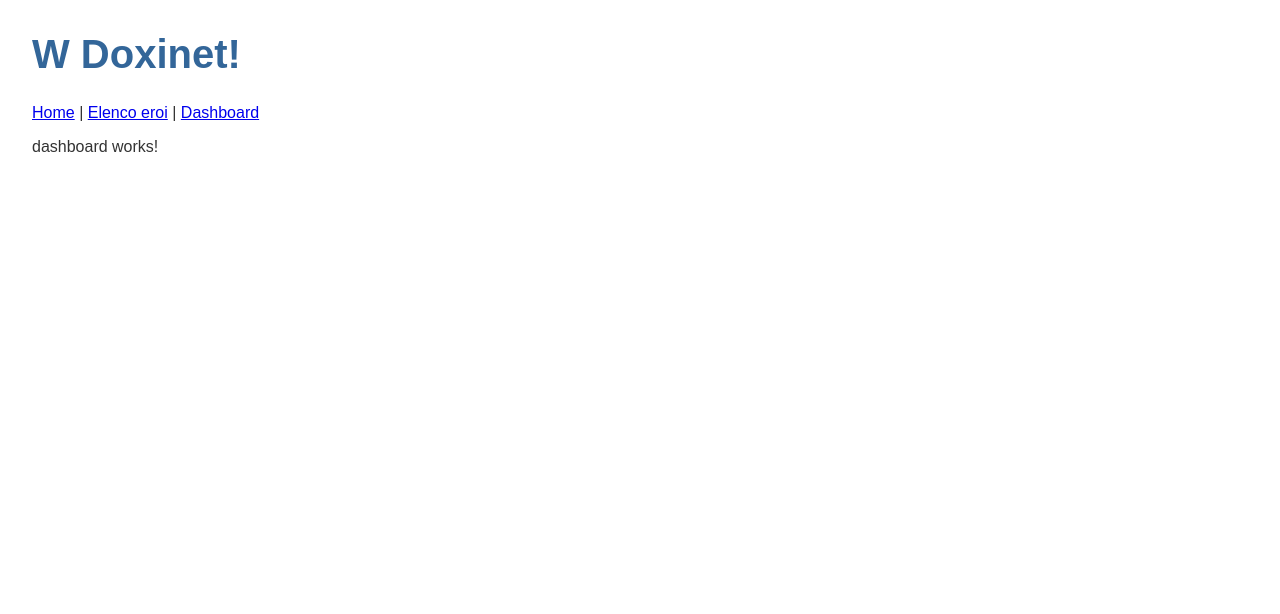
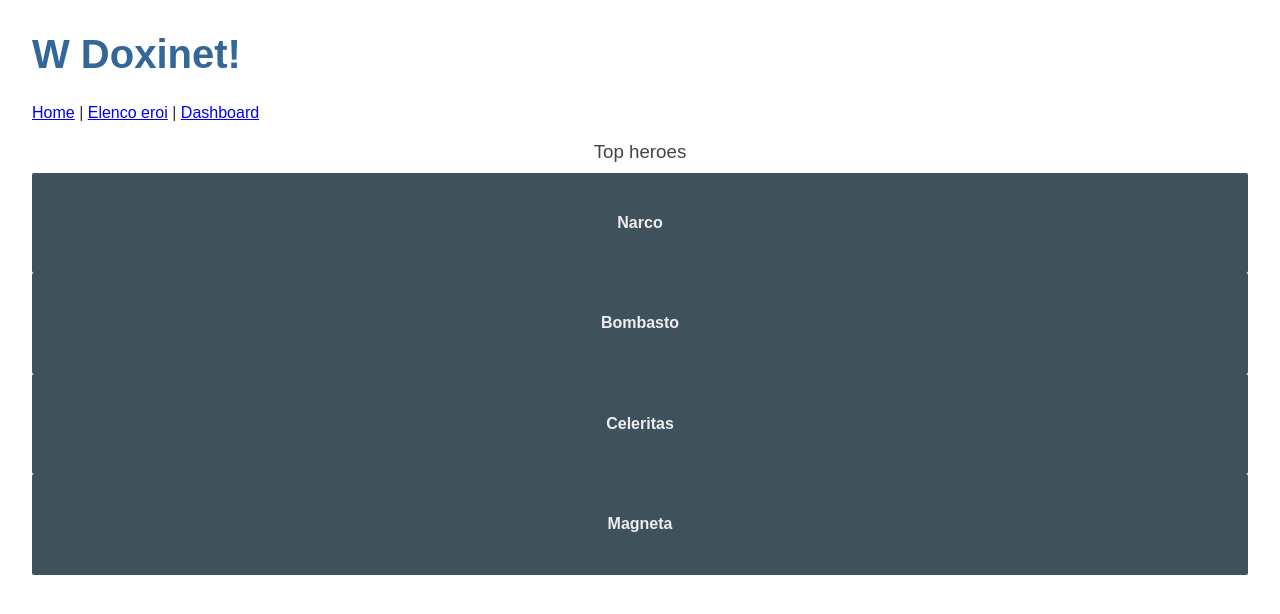
Before and after one commit to andrea-colleoni/doxinet-ng, an Angular app in the folder doxi-ng/: page /dashboard in a window 1280 px wide. Shown: the top 614 px of the page. Built offline with nearby package versions, Linux system fonts and the light colour scheme.

Commit message:
routing (3)

```diff
--- a/doxi-ng/src/app/app-routing.module.ts
+++ b/doxi-ng/src/app/app-routing.module.ts
@@ -3,10 +3,13 @@ import { RouterModule, Routes } from '@angular/router';
 import { CommonModule } from '@angular/common';
 import { HeroesComponent } from './heroes/heroes.component';
 import { DashboardComponent } from './dashboard/dashboard.component';
+import { HeroDetailComponent } from './hero-detail/hero-detail.component';
 
 const routes: Routes = [
+  { path: '', redirectTo: '/dashboard', pathMatch: 'full'},
   { path: 'heroes', component: HeroesComponent },
   { path: 'dashboard', component: DashboardComponent },
+  { path: 'detail/:id', component: HeroDetailComponent },
 ];
 
 @NgModule({
--- a/doxi-ng/src/app/dashboard/dashboard.component.css
+++ b/doxi-ng/src/app/dashboard/dashboard.component.css
@@ -0,0 +1,63 @@
+/* DashboardComponent's private CSS styles */
+[class*='col-'] {
+  float: left;
+  padding-right: 20px;
+  padding-bottom: 20px;
+}
+[class*='col-']:last-of-type {
+  padding-right: 0;
+}
+a {
+  text-decoration: none;
+}
+*, *:after, *:before {
+  -webkit-box-sizing: border-box;
+  -moz-box-sizing: border-box;
+  box-sizing: border-box;
+}
+h3 {
+  text-align: center;
+  margin-bottom: 0;
+}
+h4 {
+  position: relative;
+}
+.grid {
+  margin: 0;
+}
+.col-1-4 {
+  width: 25%;
+}
+.module {
+  padding: 20px;
+  text-align: center;
+  color: #eee;
+  max-height: 120px;
+  min-width: 120px;
+  background-color: #3f525c;
+  border-radius: 2px;
+}
+.module:hover {
+  background-color: #eee;
+  cursor: pointer;
+  color: #607d8b;
+}
+.grid-pad {
+  padding: 10px 0;
+}
+.grid-pad > [class*='col-']:last-of-type {
+  padding-right: 20px;
+}
+@media (max-width: 600px) {
+  .module {
+    font-size: 10px;
+    max-height: 75px; }
+}
+@media (max-width: 1024px) {
+  .grid {
+    margin: 0;
+  }
+  .module {
+    min-width: 60px;
+  }
+}
--- a/doxi-ng/src/app/dashboard/dashboard.component.html
+++ b/doxi-ng/src/app/dashboard/dashboard.component.html
@@ -1 +1,8 @@
-<p>dashboard works!</p>
+<h3>Top heroes</h3>
+<div class="grid grid-pad">
+  <a *ngFor="let hero of heroes" routerLink="/detail/{{hero.id}}">
+    <div class="module hero">
+      <h4>{{hero.name}}</h4>
+    </div>
+  </a>
+</div>
--- a/doxi-ng/src/app/dashboard/dashboard.component.ts
+++ b/doxi-ng/src/app/dashboard/dashboard.component.ts
@@ -1,4 +1,6 @@
 import { Component, OnInit } from '@angular/core';
+import { Hero } from '../hero';
+import { HeroService } from '../hero.service';
 
 @Component({
   selector: 'app-dashboard',
@@ -7,9 +9,17 @@ import { Component, OnInit } from '@angular/core';
 })
 export class DashboardComponent implements OnInit {
 
-  constructor() { }
+  heroes: Hero[] = [];
+
+  constructor(
+    private heroService: HeroService
+  ) { }
 
   ngOnInit() {
+    this.heroes = this.heroService.getHeroes().slice(1, 5);
+    this.heroService.heroes.subscribe(h => {
+      this.heroes = h.slice(1, 5);
+    });
   }
 
 }
--- a/doxi-ng/src/app/hero-detail/hero-detail.component.html
+++ b/doxi-ng/src/app/hero-detail/hero-detail.component.html
@@ -1,3 +1,6 @@
+<h3>Dettagli eroe</h3>
+<button (click)="goBack()">Indietro</button>
+<button (click)="prossimo()">Prossimo</button>
 <div *ngIf="hero">
   <h2>{{hero.name | uppercase}} Details</h2>
   <div><span>id: </span>{{hero.id}}</div>
--- a/doxi-ng/src/app/hero-detail/hero-detail.component.ts
+++ b/doxi-ng/src/app/hero-detail/hero-detail.component.ts
@@ -1,5 +1,9 @@
 import { Component, OnInit, Input } from '@angular/core';
 import { Hero } from '../hero';
+import { HeroService } from '../hero.service';
+import { ActivatedRoute, Router, } from '@angular/router';
+import { Location } from '@angular/common';
+
 
 @Component({
   selector: 'app-hero-detail',
@@ -10,9 +14,30 @@ export class HeroDetailComponent implements OnInit {
 
   @Input() hero: Hero;
 
-  constructor() { }
+  constructor(
+    private heroService: HeroService,
+    private route: ActivatedRoute,
+    private location: Location,
+    private rouetr: Router,
+  ) { }
 
   ngOnInit() {
+    this.route.url.subscribe(u => {
+      const id = +u[1];
+      this.hero = this.heroService.getHeroes().find(h => h.id === id);
+    });
+  }
+
+  goBack() {
+    this.location.back();
+  }
+
+  prossimo() {
+    const nextId = this.heroService.getHeroes()
+      .filter(h => h.id > this.hero.id)
+      .map(h => h.id)
+      .sort()[0];
+    this.rouetr.navigate([ `/detail/${nextId}` ]);
   }
 
 }
--- a/doxi-ng/src/app/hero.service.ts
+++ b/doxi-ng/src/app/hero.service.ts
@@ -1,22 +1,23 @@
 import { Injectable } from '@angular/core';
 import { Hero } from './hero';
 import { HEROES } from './mock-heroes';
-import { Observable, of, Subject } from 'rxjs';
+import { Observable, of, Subject, BehaviorSubject } from 'rxjs';
 
 @Injectable({
   providedIn: 'root'
 })
 export class HeroService {
 
-  private heroesSubject = new Subject<Hero[]>();
+  private heroesSubject = new BehaviorSubject<Hero[]>(undefined);
 
   constructor() {
+    this.vecchioArrayDiEroi();
+  }
+
+  getHeroes(): Hero[] {
+    return this.heroesSubject.value;
   }
   /*
-  getHeroesOld(): Hero[] {
-    return this.heroes;
-  }
-
   addHero(hero: Hero) {
     this.heroes.push(hero);
   }
--- a/doxi-ng/src/app/heroes/heroes.component.ts
+++ b/doxi-ng/src/app/heroes/heroes.component.ts
@@ -41,7 +41,6 @@ export class HeroesComponent implements OnInit {
   }
 
   filter() {
-    console.log(this.search);
     this.filteredHeroes =
       this.heroes
         .filter(h => this.search === '' || h.name.toLowerCase().indexOf(this.search.toLowerCase()) >= 0);
```
